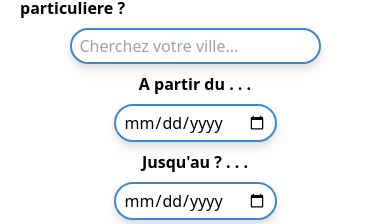
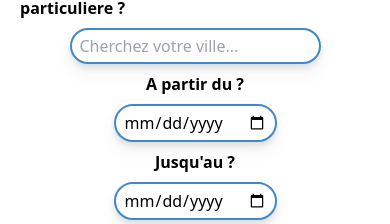
Before and after one commit to festalocal/Website, a React (Vite) app: page /fetes in a window 390 px wide. Both pictures are taken after a click on the button "tune". Shown: the part 168-392 px from the top of the page. Built offline with nearby package versions, Linux system fonts and the light colour scheme; no server answers.

Commit message:
Ajout placeholder datepicker mobile

```diff
--- a/src/components/SearchBarFilterMobilePad.tsx
+++ b/src/components/SearchBarFilterMobilePad.tsx
@@ -58,23 +58,25 @@ function SearchBarFilterMobilePad({
         onChange={(e) => setVilleInput(e.target.value)}
       />
       <label htmlFor="dateDebutInput" className="font-bold">
-        A partir du . . .
+        A partir du ?
       </label>
       <input
         id="dateDebutInput"
         type="date"
         //name="dateDebut"
         className="border-festa-blue drop-shadow-lg border-2 rounded-full py-1 px-2"
+        placeholder="DD/MM/YYYY"
         onChange={(e) => selectDayHandler(e)}
       />
       <label htmlFor="dateFinInput" className="font-bold">
-        Jusqu'au ? . . .
+        Jusqu'au ?
       </label>
       <input
         id="dateFinInput"
         type="date"
         //name="dateFin"
         className="border-festa-blue drop-shadow-lg border-2 rounded-full py-1 px-2"
+        placeholder="DD/MM/YYYY"
         onChange={(e) => selectDayHandler(e)}
       />
       <button
```
